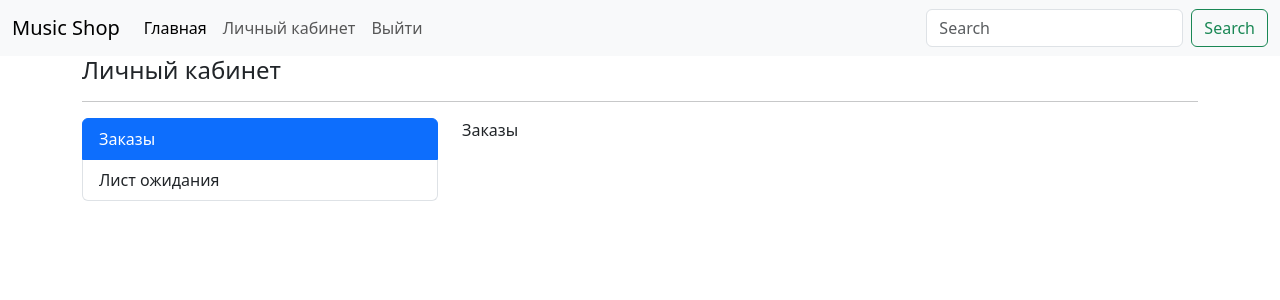
After one commit to SegreyF22/music_shop, a Django app: page /account/ in a window 1280 px wide. The commit adds this page. Shown: the top 300 px of the page. Run offline with Django 4.2, Linux system fonts and the light colour scheme; the visitor is signed in with stand-in values (Sample User, id 1); data comes from the database, SQL or seed files in the repository; data that the repository does not hold is empty; some libraries are stand-ins or nearby versions.

Commit message:
Личный кабинет

```diff
--- a/musicshop/shop/models.py
+++ b/musicshop/shop/models.py
@@ -136,7 +136,7 @@ class Cart(models.Model):
     products = models.ManyToManyField(
         CartProduct, blank=True, related_name='related_cart', verbose_name='Продукта для корзины')
     total_products = models.IntegerField(default=0, verbose_name='Общее кол-во товара')
-    final_price = models.DecimalField(max_digits=9, decimal_places=2, verbose_name='Общая цена')
+    final_price = models.DecimalField(max_digits=9, decimal_places=2, verbose_name='Общая цена', blank=True,null=True)
     in_order = models.BooleanField(default=False)
     for_anonymous_user = models.BooleanField(default=False)
 
--- /dev/null
+++ b/musicshop/shop/templates/account.html
@@ -0,0 +1,21 @@
+{% extends 'base.html' %}
+
+{% block content %}
+
+    <h4 class="text_center">Личный кабинет</h4>
+    <hr>
+    <div class="row">
+      <div class="col-4">
+        <div class="list-group" id="list-tab" role="tablist">
+          <a class="list-group-item list-group-item-action active" id="list-orders-list" data-bs-toggle="list" href="#list-orders" role="tab" aria-controls="list-home">Заказы</a>
+          <a class="list-group-item list-group-item-action" id="list-wishlist-list" data-bs-toggle="list" href="#list-wishlist" role="tab" aria-controls="list-profile">Лист ожидания</a>
+        </div>
+      </div>
+      <div class="col-8">
+        <div class="tab-content" id="nav-tabContent">
+          <div class="tab-pane fade show active" id="list-orders" role="tabpanel" aria-labelledby="list-orders-list">Заказы</div>
+          <div class="tab-pane fade" id="list-wishlist" role="tabpanel" aria-labelledby="list-wishlist-list">Лист ожидания</div>
+        </div>
+      </div>
+    </div>
+{% endblock content %}
--- a/musicshop/shop/templates/base.html
+++ b/musicshop/shop/templates/base.html
@@ -28,7 +28,7 @@
           </li>
           {% else %}
           <li class="nav-item">
-            <a class="nav-link" href="#">Личный кабинет</a>
+            <a class="nav-link" href="{% url 'account' %}">Личный кабинет</a>
           </li>
           <li class="nav-item">
             <a class="nav-link" href="{% url 'logout' %}">Выйти</a>
@@ -45,7 +45,7 @@
 
 <div class="container">
   {% block content %}
-  {{ request.user }}
+
   {% endblock content %}
 
 </div>
--- a/musicshop/shop/urls.py
+++ b/musicshop/shop/urls.py
@@ -1,12 +1,13 @@
 from django.urls import path
 from django.contrib.auth.views import LogoutView
-from .views import BaseView, ArtistDetailView, AlbumDetailView, RegistrationView, LoginView
+from .views import BaseView, ArtistDetailView, AlbumDetailView, RegistrationView, LoginView, AccountView
 
 urlpatterns = [
     path('', BaseView.as_view(), name='base'),
     path('login/',LoginView.as_view(), name='login'),
     path('logout/',LogoutView.as_view(next_page='/'), name='logout'),
     path('registration/',RegistrationView.as_view(), name='registration'),
+    path('account/',AccountView.as_view(), name='account'),
     path('<str:artist_slug>/', ArtistDetailView.as_view(), name='artist_detail'),
     path('<str:artist_slug>/<str:album_slug>/', AlbumDetailView.as_view(), name='album_detail')
 ]
--- a/musicshop/shop/views.py
+++ b/musicshop/shop/views.py
@@ -2,6 +2,8 @@ from django.shortcuts import render
 from django import views
 from django.http import HttpResponseRedirect
 from django.contrib.auth import authenticate, login
+
+from .mixins import CartMixin
 from .models import Artist, Album, Customer
 from .forms import LoginForm, RegistrationForm
 
@@ -82,3 +84,13 @@ class RegistrationView(views.View):
             'form': form
         }
         return render(request,'registration.html', context)
+
+class AccountView(CartMixin, views.View):
+
+    def get(self, request, *args, **kwargs):
+        customer = Customer.objects.get(user=request.user)
+        context = {
+            'customer': customer,
+            'cart': self.cart
+        }
+        return render(request, 'account.html', context)
```
